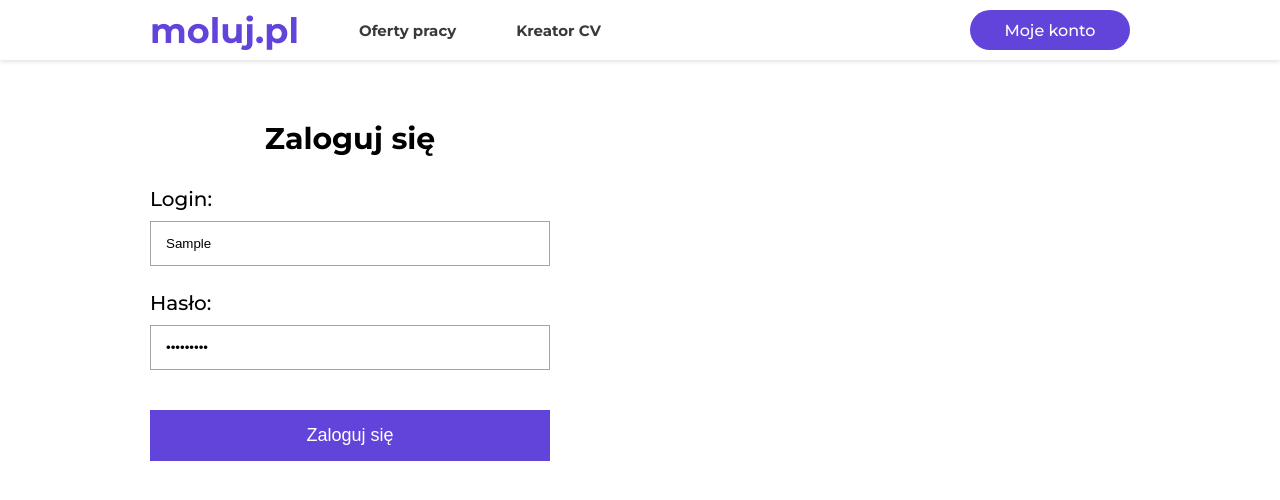
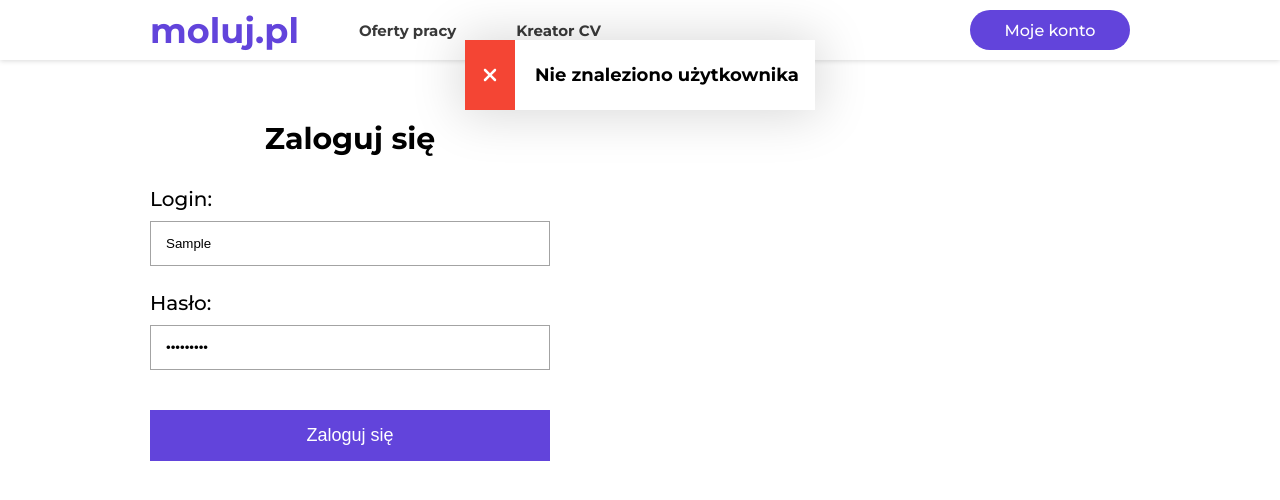
Before and after one commit to Uzyxen/system-ogloszeniowy, a Vue app: page /logowanie in a window 1280 px wide. Both pictures are taken after typing "Sample", "Sample123" into the empty fields and a click on the button "Zaloguj się". Shown: the top 500 px of the page. Built offline with nearby package versions, Linux system fonts and the light colour scheme; no server answers; the HTML template or start-up script is replaced by a standard one.

Commit message:
failure modal

```diff
--- a/src/App.vue
+++ b/src/App.vue
@@ -2,6 +2,7 @@
   <TopBar/>
   <main>
     <SuccessModal/>
+    <FailureModal/>
     <RouterView></RouterView>
   </main>
 </template>
@@ -10,6 +11,7 @@
   import TopBar from  './components/TopBar.vue';
   import { useUserStore } from './store/store';
   import SuccessModal from './components/SuccessModal.vue';
+  import FailureModal from './components/FailureModal.vue';
 
   export default {
     setup(){
@@ -19,7 +21,8 @@
     },
     components: {
       TopBar,
-      SuccessModal
+      SuccessModal,
+      FailureModal
     }
   }
 </script>
--- /dev/null
+++ b/src/components/FailureModal.vue
@@ -0,0 +1,80 @@
+<template>
+    <transition @enter="hidePopup">
+        <div id="modal" v-if="popupStore.failureModalVisible">
+            <div id="icon">
+                <svg xmlns="http://www.w3.org/2000/svg" height="1em" viewBox="0 0 384 512"><!--! Font Awesome Free 6.4.2 by @fontawesome - https://fontawesome.com License - https://fontawesome.com/license (Commercial License) Copyright 2023 Fonticons, Inc. --><path d="M342.6 150.6c12.5-12.5 12.5-32.8 0-45.3s-32.8-12.5-45.3 0L192 210.7 86.6 105.4c-12.5-12.5-32.8-12.5-45.3 0s-12.5 32.8 0 45.3L146.7 256 41.4 361.4c-12.5 12.5-12.5 32.8 0 45.3s32.8 12.5 45.3 0L192 301.3 297.4 406.6c12.5 12.5 32.8 12.5 45.3 0s12.5-32.8 0-45.3L237.3 256 342.6 150.6z"/></svg>
+            </div>
+            <h2>
+                {{ popupStore.failureModalMessage }}
+            </h2>
+        </div>
+    </transition>
+</template>
+
+<script>
+    import { usePopupStore } from '../store/store';
+
+    export default {
+        setup() {
+            const popupStore = usePopupStore();
+
+            return { popupStore }
+        },
+        methods:{
+            hidePopup(){
+                setTimeout(() => {
+                    this.popupStore.failureModalVisible = false;
+                    this.popupStore.failureModalMessage = '';
+                }, 3000);
+            }
+        }
+    }
+</script>
+
+<style scoped>
+    #modal{
+        background-color: #FFF;
+        box-shadow: 0px 1px 50px 5px rgba(0, 0, 0, 0.15);
+        z-index: 9999;
+        position: fixed;
+        left: calc(50% - 175px);
+        top: 40px;
+        width: 350px;
+        height: 70px;
+        display: flex;
+        justify-content: start;
+        align-items: center;
+        gap: 20px;
+    }
+
+    h2{
+        font-size: 18px;
+        padding: 0;
+    }
+
+    #icon{
+        background-color: #F44534;
+        width: 50px;
+        height: 70px;
+        display: flex;
+        justify-content: center;
+        align-items: center;
+    }
+
+    #icon svg{
+        width: 20px;
+        height: 20px;
+        fill: #FFF;
+    }
+
+    .v-enter-active,
+    .v-leave-active {
+        transition: transform 0.5s cubic-bezier(0.93,-0.67,0.39,1.29);
+    }
+
+    .v-enter-from,
+    .v-leave-to {
+        transform: translateY(-200px);
+    }
+
+</style>
--- a/src/store/store.js
+++ b/src/store/store.js
@@ -4,7 +4,10 @@ import { fetchData, sendData } from '../api.js';
 export const usePopupStore = defineStore('popupStore', {
     state: () => ({
         successModalVisible: false,
-        successModalMessage: ''
+        successModalMessage: '',
+
+        failureModalVisible: false,
+        failureModalMessage: ''
     })
 });
 
--- a/src/views/LoginForm.vue
+++ b/src/views/LoginForm.vue
@@ -55,6 +55,9 @@
                             this.popupStore.successModalMessage = "Pomyślnie zalogowano";
 
                             this.$router.push({ name: 'profil' });
+                        } else{
+                            this.popupStore.failureModalVisible = true;
+                            this.popupStore.failureModalMessage = "Nie znaleziono użytkownika";
                         }
                     })
                 }
```
